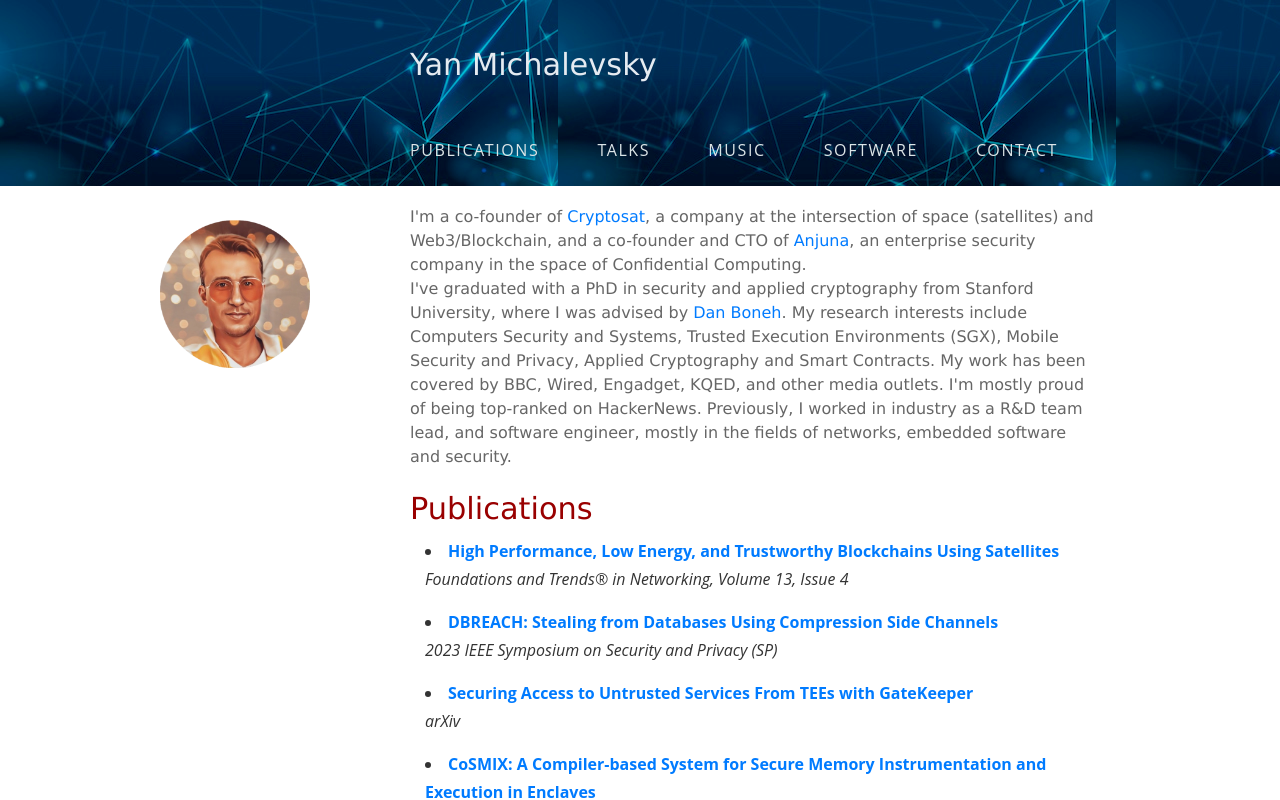
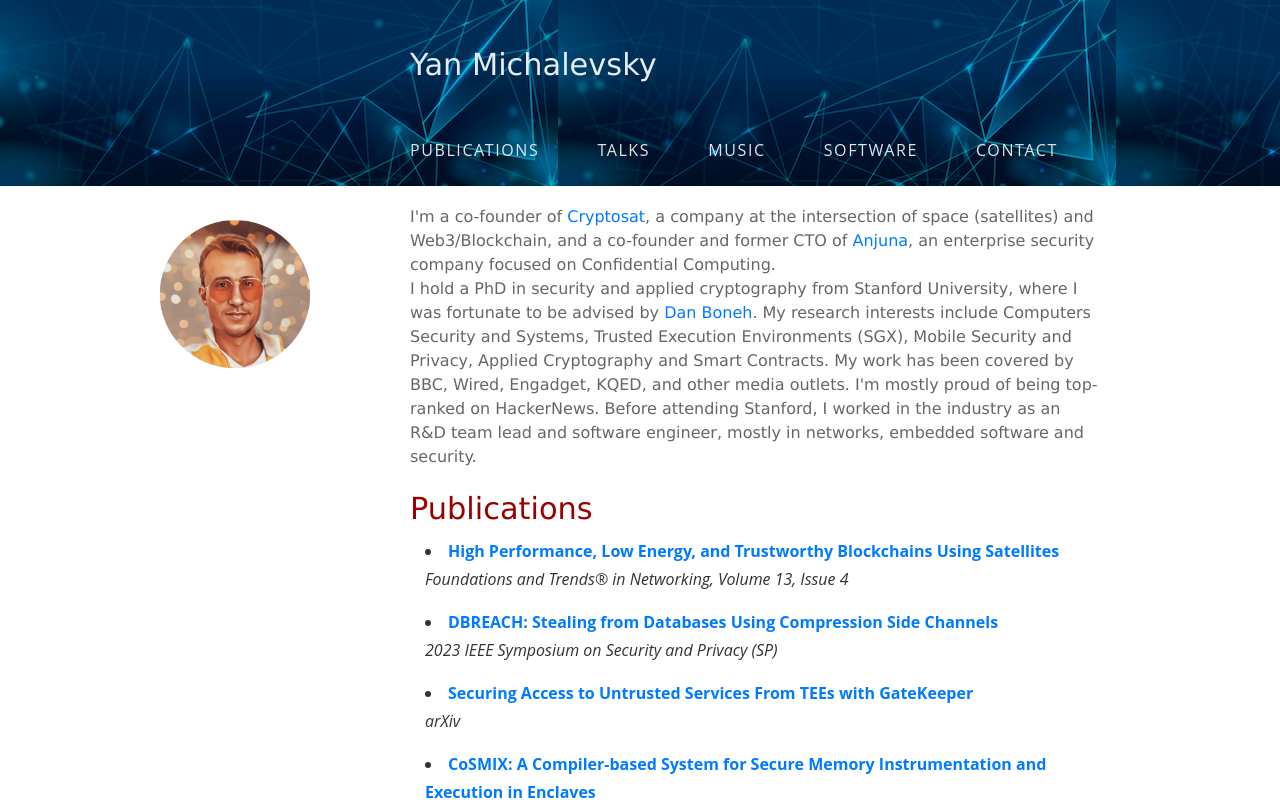
Before and after one commit to ymcrcat/michalevsky.com, a React (Create React App) app: page / in a window 1280 px wide. Shown: the top 800 px of the page. Built offline with nearby package versions, Linux system fonts and the light colour scheme.

Commit message:
Updated bio

```diff
--- a/src/components/Home.js
+++ b/src/components/Home.js
@@ -114,17 +114,17 @@ function Home(props) {
         <div>
             <section className="columns">
                 <p>I'm a co-founder of <a href="https://www.cryptosat.io">Cryptosat</a>, a company at the intersection of
-                space (satellites) and Web3/Blockchain, and a co-founder and CTO of <a href="https://www.anjuna.io">Anjuna</a>,
-                an enterprise security company in the space of Confidential Computing.<br/>
-                I've graduated with a PhD in security and applied cryptography from Stanford University,
-                where I was advised by <a href="https://crypto.stanford.edu/~dabo">Dan Boneh</a>.
+                space (satellites) and Web3/Blockchain, and a co-founder and former CTO of <a href="https://www.anjuna.io">Anjuna</a>,
+                an enterprise security company focused on Confidential Computing.<br/>
+                I hold a PhD in security and applied cryptography from Stanford University,
+                where I was fortunate to be advised by <a href="https://crypto.stanford.edu/~dabo">Dan Boneh</a>.
                 My research interests include Computers Security and Systems,
                 Trusted Execution Environments (SGX),
                 Mobile Security and Privacy, Applied Cryptography and Smart Contracts.
                 My work has been covered by BBC, Wired, Engadget, KQED, and other media outlets.
                 I'm mostly proud of being top-ranked on HackerNews.
-                Previously, I worked in industry as a R&amp;D team lead, and software engineer,
-                mostly in the fields of networks, embedded software and security.</p>
+                Before attending Stanford, I worked in the industry as an R&amp;D team lead and software engineer,
+                mostly in networks, embedded software and security.</p>
             </section>
 
             <section className="columns">
```
